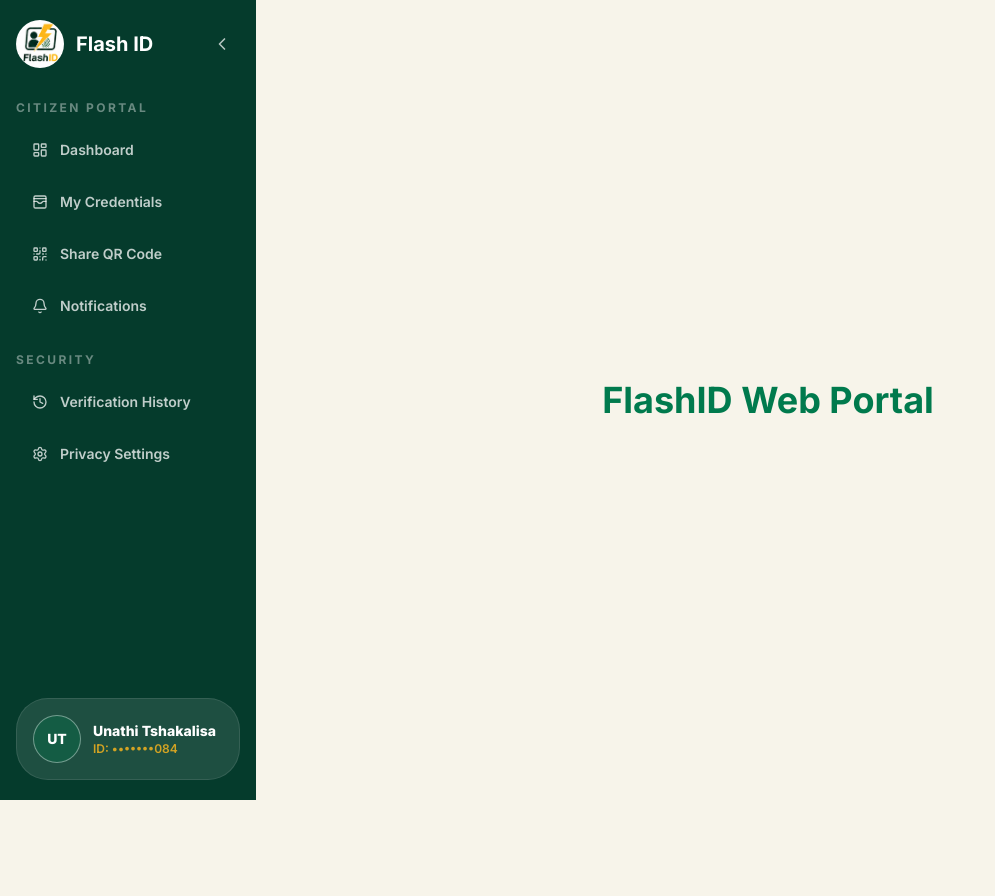
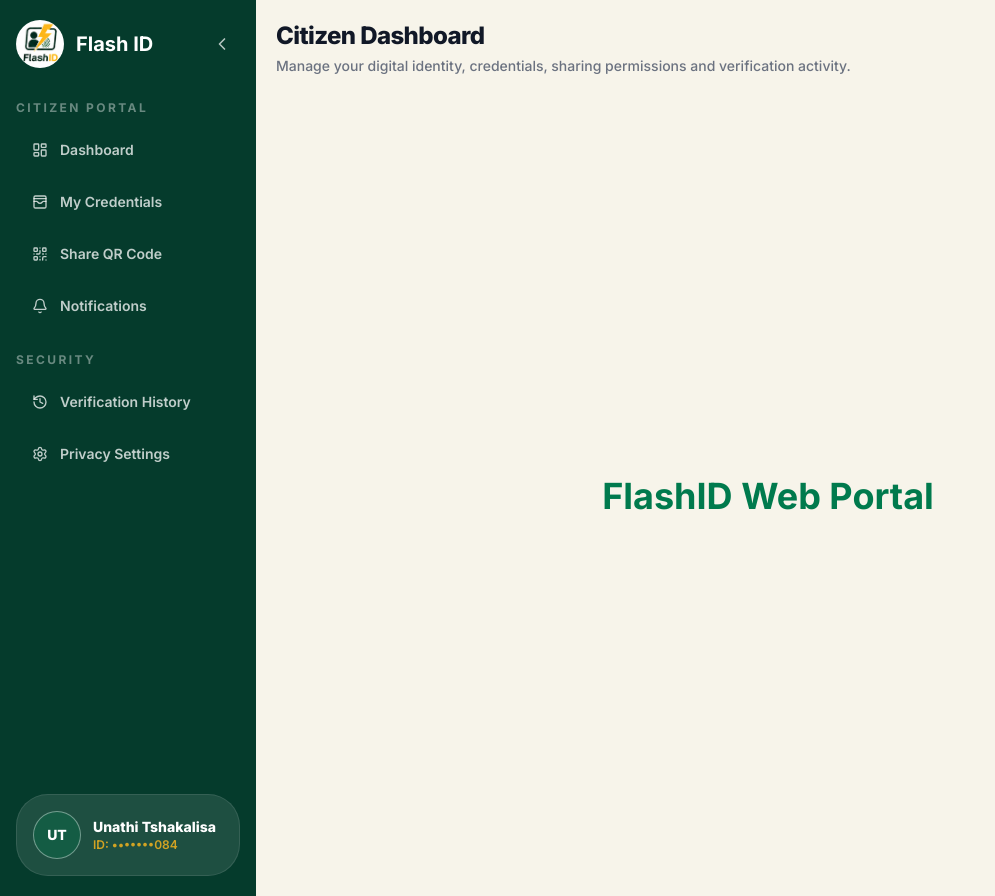
Before and after one commit to COS301-SE-2026/South-African-Digital-ID-Wallet, a Next.js app in the folder web/: page / in a window 1280 px wide. Shown: the whole page, without its empty margins (0-995 px from the left). Before the commit the page ends 800 px from the top, so only its background shows below. Built offline with nearby package versions, Linux system fonts and the light colour scheme.

Commit message:
Added Title content to top bar

```diff
--- a/web/src/app/layout.tsx
+++ b/web/src/app/layout.tsx
@@ -4,6 +4,7 @@ import './globals.css'
 
 import { AppSidebar } from '@/components/organisms/app-sidebar'
 import { citizenNavSections } from '@/config/navigation'
+import { AppTopBar } from '@/components/organisms/app-top-bar'
 
 const inter = Inter({
   variable: '--font-inter',
@@ -30,7 +31,19 @@ export default function RootLayout({
       <body>
         <div className="flex min-h-screen bg-background">
           <AppSidebar navSections={citizenNavSections} user={mockUser} />
-          <div className="flex-1">{children}</div>
+
+          <div className="flex-1">
+            <AppTopBar
+              title="Citizen Dashboard"
+              description="Manage your digital identity, credentials, sharing permissions and verification activity."
+              user={{
+                name: mockUser.name,
+                initials: mockUser.initials,
+              }}
+              showNotifications={false}
+            />
+            {children}
+          </div>
         </div>
       </body>
     </html>
--- a/web/src/components/organisms/app-top-bar.tsx
+++ b/web/src/components/organisms/app-top-bar.tsx
@@ -20,4 +20,35 @@ export function AppTopBar({
   user,
   showNotifications = true,
   notificationCount = 0,
-}: Readonly<AppTopBarProps>) {}
+}: Readonly<AppTopBarProps>) {
+  return (
+    <header className="flex items-center justify-between px-5 py-5">
+      <div>
+        <h1 className="text-2xl font-extrabold tracking-tight text-text-primary">
+          {title}
+        </h1>
+        <p className="mt-1 text-sm font-medium text-muted-text">
+          {description}
+        </p>
+      </div>
+
+      <div className=" flex items-center gap-4">
+        {showNotifications && (
+          <button
+            type="button"
+            className="relative rounded-full p-2 text-primary-green transition hover:bg-primary-green/10"
+            aria-label="Notifications"
+          >
+            <Bell className="h-5 w-5" />
+
+            {notificationCount > 0 && (
+              <span className="absolute -right-1 -top-1 flex h-5 min-w-5 items-center justify-center rounded-full bg-success-green px-1 text-[10px] font-extrabold text-clean-white">
+                {notificationCount}
+              </span>
+            )}
+          </button>
+        )}
+      </div>
+    </header>
+  )
+}
```
